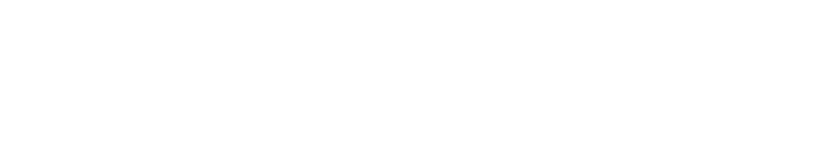
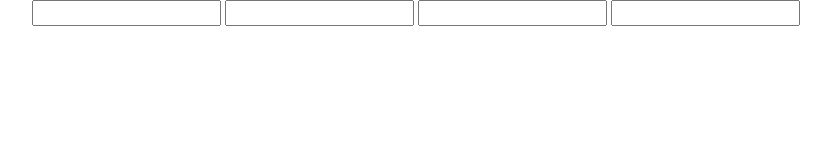
Before and after one commit to johnstuart670/Project1, a plain HTML site: page index.html in a window 1280 px wide. Shown: the whole page, without its empty margins (38-869 px from the left). Drawn offline with nearby package versions, Linux system fonts and the light colour scheme.

Commit message:
initial files with ids

```diff
--- a/index.html
+++ b/index.html
@@ -1,18 +1,30 @@
 <!DOCTYPE html>
 <html lang="en">
+
 <head>
 	<meta charset="UTF-8">
 	<meta name="viewport" content="width=device-width, initial-scale=1.0">
 	<meta http-equiv="X-UA-Compatible" content="ie=edge">
-	<script
-  src="http://code.jquery.com/jquery-3.3.1.js"
-  integrity="sha256-2Kok7MbOyxpgUVvAk/HJ2jigOSYS2auK4Pfzbm7uH60="
-	crossorigin="anonymous"></script>
+	<script src="http://code.jquery.com/jquery-3.3.1.js" integrity="sha256-2Kok7MbOyxpgUVvAk/HJ2jigOSYS2auK4Pfzbm7uH60=" crossorigin="anonymous"></script>
 	<link rel="stylesheet" href="https://maxcdn.bootstrapcdn.com/bootstrap/3.3.7/css/bootstrap.min.css">
 	<link rel="stylesheet" href="./style.css">
 	<title>Group Project</title>
 </head>
+
 <body>
+	<div class="container-fluid">
+		<div class="header">
+			<!-- img goes here -->
+		</div>
+		<div class="container mainContent">
+			<div class="inputform">
+				<input type="text" id="search">
+				<input type="text" id="records">
+				<input type="text" id="startYear">
+				<input type="text" id="endYear">
+			</div>
+		</div>
+	</div>
+</body>
 
-</body>
 </html>
```
